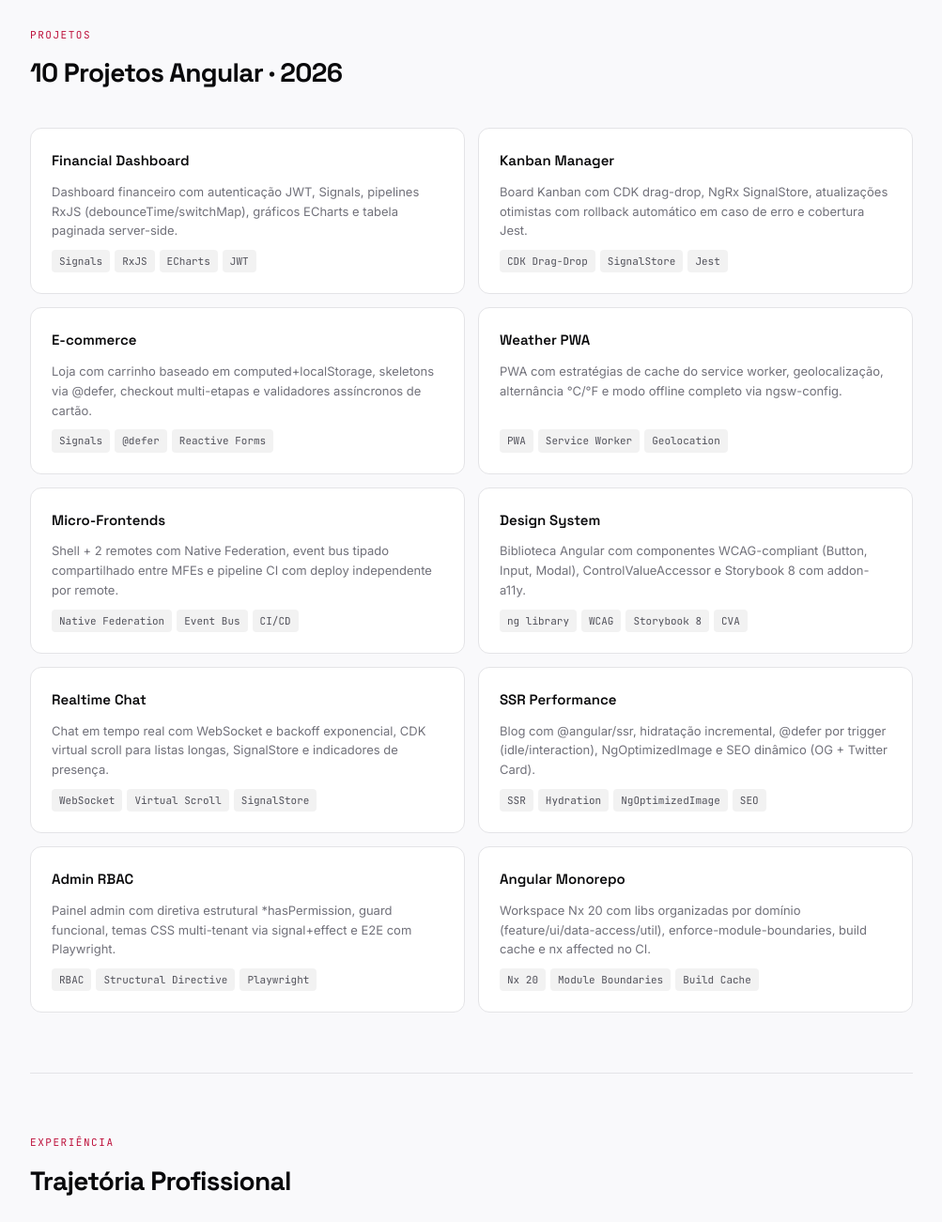
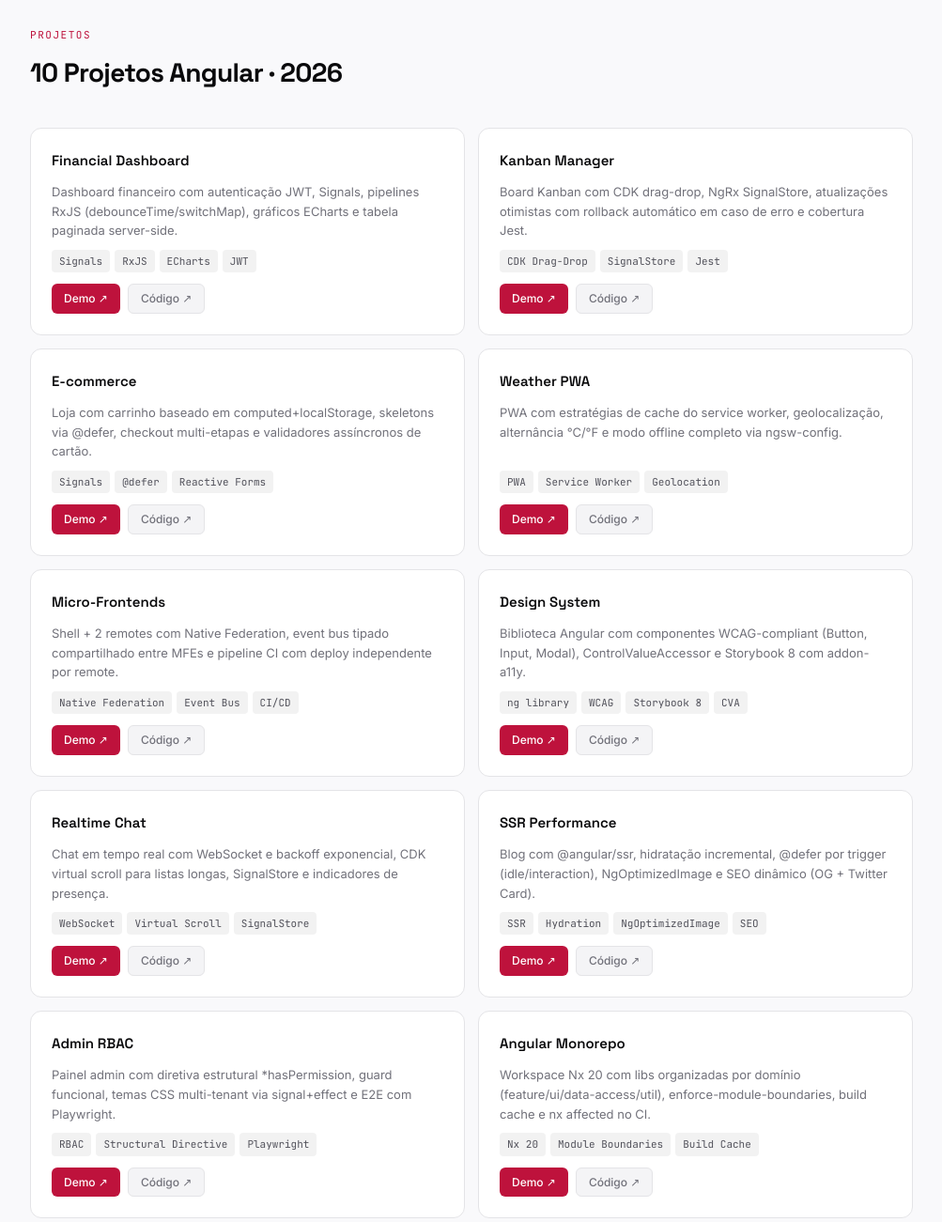
Before and after one commit to tatiane-lab/tatiane-lab.github.io, a plain HTML site: page index.html in a window 1280 px wide. Shown: the part 560-1861 px from the top of the page at 94% size, without its empty margins (138-1141 px from the left). Drawn offline with Linux system fonts and the light colour scheme.

Commit message:
feat: add Demo and Codigo buttons to all project cards

```diff
--- a/index.html
+++ b/index.html
@@ -134,7 +134,6 @@ section:last-of-type { border-bottom: none }
   border-radius: 12px;
   padding: 22px;
   display: flex; flex-direction: column; gap: 10px;
-  text-decoration: none; color: inherit;
   position: relative;
   transition: border-color .15s, box-shadow .15s;
 }
@@ -150,12 +149,16 @@ section:last-of-type { border-bottom: none }
   background: var(--tag-bg); color: var(--tag-fg);
   padding: 3px 8px; border-radius: 4px;
 }
-.arrow {
-  position: absolute; top: 18px; right: 18px;
-  color: var(--muted); opacity: 0;
-  transition: opacity .15s, transform .15s; font-size: 15px;
+.card-actions { display: flex; gap: 8px; margin-top: 2px; }
+.ca {
+  font-size: 12px; font-weight: 500; padding: 5px 13px;
+  border-radius: 6px; text-decoration: none;
+  display: inline-flex; align-items: center; gap: 4px;
+  transition: opacity .15s;
 }
-.card:hover .arrow { opacity: 1; transform: translate(2px,-2px) }
+.ca:hover { opacity: .8 }
+.ca-demo { background: var(--accent); color: #fff; }
+.ca-code { background: var(--surface-2); color: var(--muted); border: 1px solid var(--border); }
 
 /* EXPERIENCE */
 .timeline { display: flex; flex-direction: column; }
@@ -223,95 +226,125 @@ svg { flex-shrink: 0 }
     <h2 class="s-title">10 Projetos Angular · 2026</h2>
     <div class="grid">
 
-      <a href="https://github.com/tatiane-lab/financial-dashboard" class="card" target="_blank" rel="noopener">
-        <span class="arrow">↗</span>
+      <div class="card">
         <span class="card-name">Financial Dashboard</span>
         <p class="card-desc">Dashboard financeiro com autenticação JWT, Signals, pipelines RxJS (debounceTime/switchMap), gráficos ECharts e tabela paginada server-side.</p>
         <div class="tags">
           <span class="tag">Signals</span><span class="tag">RxJS</span><span class="tag">ECharts</span><span class="tag">JWT</span>
         </div>
-      </a>
+        <div class="card-actions">
+          <a href="https://tatiane-lab.github.io/financial-dashboard/" class="ca ca-demo" target="_blank" rel="noopener">Demo ↗</a>
+          <a href="https://github.com/tatiane-lab/financial-dashboard" class="ca ca-code" target="_blank" rel="noopener">Código ↗</a>
+        </div>
+      </div>
 
-      <a href="https://github.com/tatiane-lab/kanban-manager" class="card" target="_blank" rel="noopener">
-        <span class="arrow">↗</span>
+      <div class="card">
         <span class="card-name">Kanban Manager</span>
         <p class="card-desc">Board Kanban com CDK drag-drop, NgRx SignalStore, atualizações otimistas com rollback automático em caso de erro e cobertura Jest.</p>
         <div class="tags">
           <span class="tag">CDK Drag-Drop</span><span class="tag">SignalStore</span><span class="tag">Jest</span>
         </div>
-      </a>
+        <div class="card-actions">
+          <a href="https://tatiane-lab.github.io/kanban-manager/" class="ca ca-demo" target="_blank" rel="noopener">Demo ↗</a>
+          <a href="https://github.com/tatiane-lab/kanban-manager" class="ca ca-code" target="_blank" rel="noopener">Código ↗</a>
+        </div>
+      </div>
 
-      <a href="https://github.com/tatiane-lab/ecommerce" class="card" target="_blank" rel="noopener">
-        <span class="arrow">↗</span>
+      <div class="card">
         <span class="card-name">E-commerce</span>
         <p class="card-desc">Loja com carrinho baseado em computed+localStorage, skeletons via @defer, checkout multi-etapas e validadores assíncronos de cartão.</p>
         <div class="tags">
           <span class="tag">Signals</span><span class="tag">@defer</span><span class="tag">Reactive Forms</span>
         </div>
-      </a>
+        <div class="card-actions">
+          <a href="https://tatiane-lab.github.io/ecommerce/" class="ca ca-demo" target="_blank" rel="noopener">Demo ↗</a>
+          <a href="https://github.com/tatiane-lab/ecommerce" class="ca ca-code" target="_blank" rel="noopener">Código ↗</a>
+        </div>
+      </div>
 
-      <a href="https://github.com/tatiane-lab/weather-pwa" class="card" target="_blank" rel="noopener">
-        <span class="arrow">↗</span>
+      <div class="card">
         <span class="card-name">Weather PWA</span>
         <p class="card-desc">PWA com estratégias de cache do service worker, geolocalização, alternância °C/°F e modo offline completo via ngsw-config.</p>
         <div class="tags">
           <span class="tag">PWA</span><span class="tag">Service Worker</span><span class="tag">Geolocation</span>
         </div>
-      </a>
+        <div class="card-actions">
+          <a href="https://tatiane-lab.github.io/weather-pwa/" class="ca ca-demo" target="_blank" rel="noopener">Demo ↗</a>
+          <a href="https://github.com/tatiane-lab/weather-pwa" class="ca ca-code" target="_blank" rel="noopener">Código ↗</a>
+        </div>
+      </div>
 
-      <a href="https://github.com/tatiane-lab/micro-frontends" class="card" target="_blank" rel="noopener">
-        <span class="arrow">↗</span>
+      <div class="card">
         <span class="card-name">Micro-Frontends</span>
         <p class="card-desc">Shell + 2 remotes com Native Federation, event bus tipado compartilhado entre MFEs e pipeline CI com deploy independente por remote.</p>
         <div class="tags">
           <span class="tag">Native Federation</span><span class="tag">Event Bus</span><span class="tag">CI/CD</span>
         </div>
-      </a>
+        <div class="card-actions">
+          <a href="https://tatiane-lab.github.io/micro-frontends/" class="ca ca-demo" target="_blank" rel="noopener">Demo ↗</a>
+          <a href="https://github.com/tatiane-lab/micro-frontends" class="ca ca-code" target="_blank" rel="noopener">Código ↗</a>
+        </div>
+      </div>
 
-      <a href="https://github.com/tatiane-lab/design-system" class="card" target="_blank" rel="noopener">
-        <span class="arrow">↗</span>
+      <div class="card">
         <span class="card-name">Design System</span>
         <p class="card-desc">Biblioteca Angular com componentes WCAG-compliant (Button, Input, Modal), ControlValueAccessor e Storybook 8 com addon-a11y.</p>
         <div class="tags">
           <span class="tag">ng library</span><span class="tag">WCAG</span><span class="tag">Storybook 8</span><span class="tag">CVA</span>
         </div>
-      </a>
+        <div class="card-actions">
+          <a href="https://tatiane-lab.github.io/design-system/" class="ca ca-demo" target="_blank" rel="noopener">Demo ↗</a>
+          <a href="https://github.com/tatiane-lab/design-system" class="ca ca-code" target="_blank" rel="noopener">Código ↗</a>
+        </div>
+      </div>
 
-      <a href="https://github.com/tatiane-lab/realtime-chat" class="card" target="_blank" rel="noopener">
-        <span class="arrow">↗</span>
+      <div class="card">
         <span class="card-name">Realtime Chat</span>
         <p class="card-desc">Chat em tempo real com WebSocket e backoff exponencial, CDK virtual scroll para listas longas, SignalStore e indicadores de presença.</p>
         <div class="tags">
           <span class="tag">WebSocket</span><span class="tag">Virtual Scroll</span><span class="tag">SignalStore</span>
         </div>
-      </a>
+        <div class="card-actions">
+          <a href="https://tatiane-lab.github.io/realtime-chat/" class="ca ca-demo" target="_blank" rel="noopener">Demo ↗</a>
+          <a href="https://github.com/tatiane-lab/realtime-chat" class="ca ca-code" target="_blank" rel="noopener">Código ↗</a>
+        </div>
+      </div>
 
-      <a href="https://github.com/tatiane-lab/ssr-performance" class="card" target="_blank" rel="noopener">
-        <span class="arrow">↗</span>
+      <div class="card">
         <span class="card-name">SSR Performance</span>
         <p class="card-desc">Blog com @angular/ssr, hidratação incremental, @defer por trigger (idle/interaction), NgOptimizedImage e SEO dinâmico (OG + Twitter Card).</p>
         <div class="tags">
           <span class="tag">SSR</span><span class="tag">Hydration</span><span class="tag">NgOptimizedImage</span><span class="tag">SEO</span>
         </div>
-      </a>
+        <div class="card-actions">
+          <a href="https://tatiane-lab.github.io/ssr-performance/" class="ca ca-demo" target="_blank" rel="noopener">Demo ↗</a>
+          <a href="https://github.com/tatiane-lab/ssr-performance" class="ca ca-code" target="_blank" rel="noopener">Código ↗</a>
+        </div>
+      </div>
 
-      <a href="https://github.com/tatiane-lab/admin-rbac" class="card" target="_blank" rel="noopener">
-        <span class="arrow">↗</span>
+      <div class="card">
         <span class="card-name">Admin RBAC</span>
         <p class="card-desc">Painel admin com diretiva estrutural *hasPermission, guard funcional, temas CSS multi-tenant via signal+effect e E2E com Playwright.</p>
         <div class="tags">
           <span class="tag">RBAC</span><span class="tag">Structural Directive</span><span class="tag">Playwright</span>
         </div>
-      </a>
+        <div class="card-actions">
+          <a href="https://tatiane-lab.github.io/admin-rbac/" class="ca ca-demo" target="_blank" rel="noopener">Demo ↗</a>
+          <a href="https://github.com/tatiane-lab/admin-rbac" class="ca ca-code" target="_blank" rel="noopener">Código ↗</a>
+        </div>
+      </div>
 
-      <a href="https://github.com/tatiane-lab/angular-monorepo" class="card" target="_blank" rel="noopener">
-        <span class="arrow">↗</span>
+      <div class="card">
         <span class="card-name">Angular Monorepo</span>
         <p class="card-desc">Workspace Nx 20 com libs organizadas por domínio (feature/ui/data-access/util), enforce-module-boundaries, build cache e nx affected no CI.</p>
         <div class="tags">
           <span class="tag">Nx 20</span><span class="tag">Module Boundaries</span><span class="tag">Build Cache</span>
         </div>
-      </a>
+        <div class="card-actions">
+          <a href="https://tatiane-lab.github.io/angular-monorepo/" class="ca ca-demo" target="_blank" rel="noopener">Demo ↗</a>
+          <a href="https://github.com/tatiane-lab/angular-monorepo" class="ca ca-code" target="_blank" rel="noopener">Código ↗</a>
+        </div>
+      </div>
 
     </div>
   </section>
```
